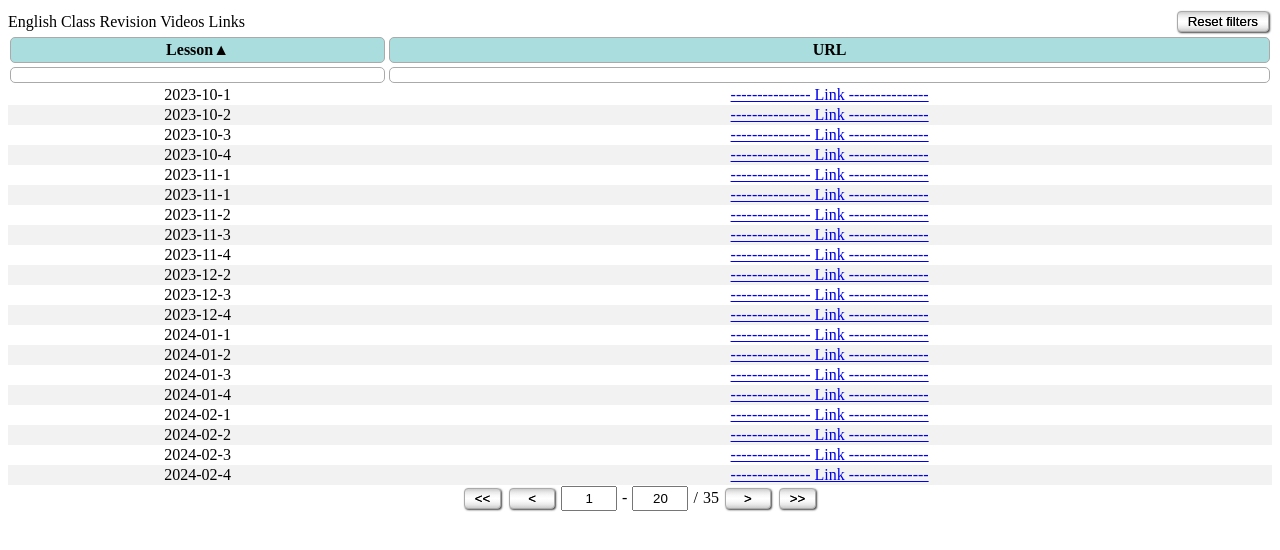
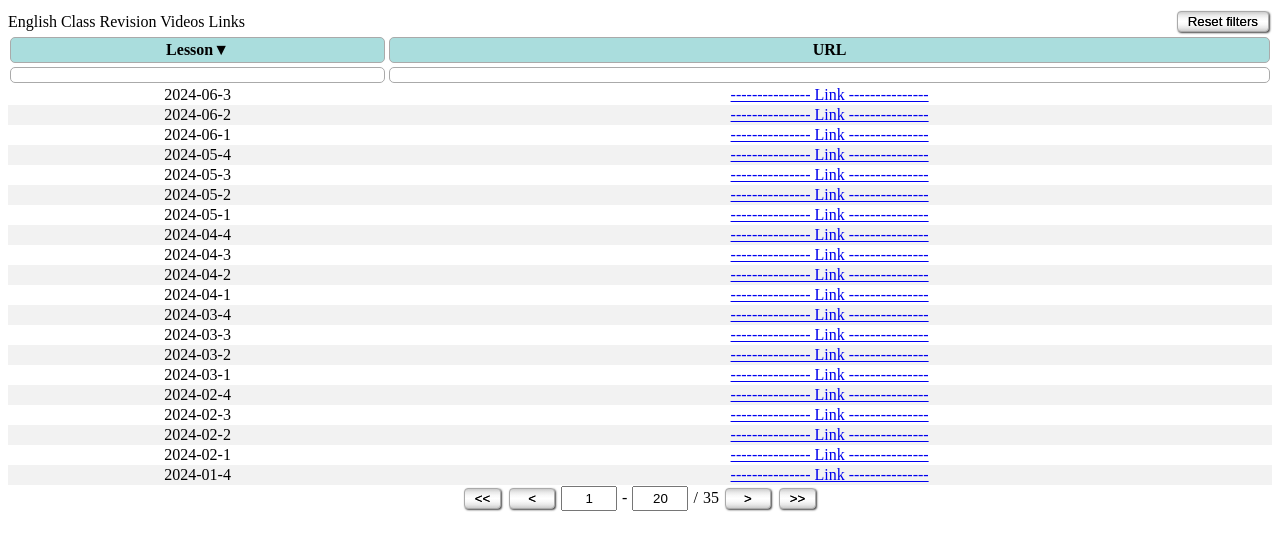
Before and after one commit to ahwahha/englishClass, a plain HTML site: page index.html in a window 1280 px wide. Drawn offline with Linux system fonts and the light colour scheme.

Commit message:
change default sorting order

```diff
--- a/index.html
+++ b/index.html
@@ -112,7 +112,7 @@
                 end: 20,
                 defaultEnd: 20,
                 sortedBy: 'lesson',
-                ascending: true
+                ascending: !true
             });
             myTable.fillTable();
         })
```
